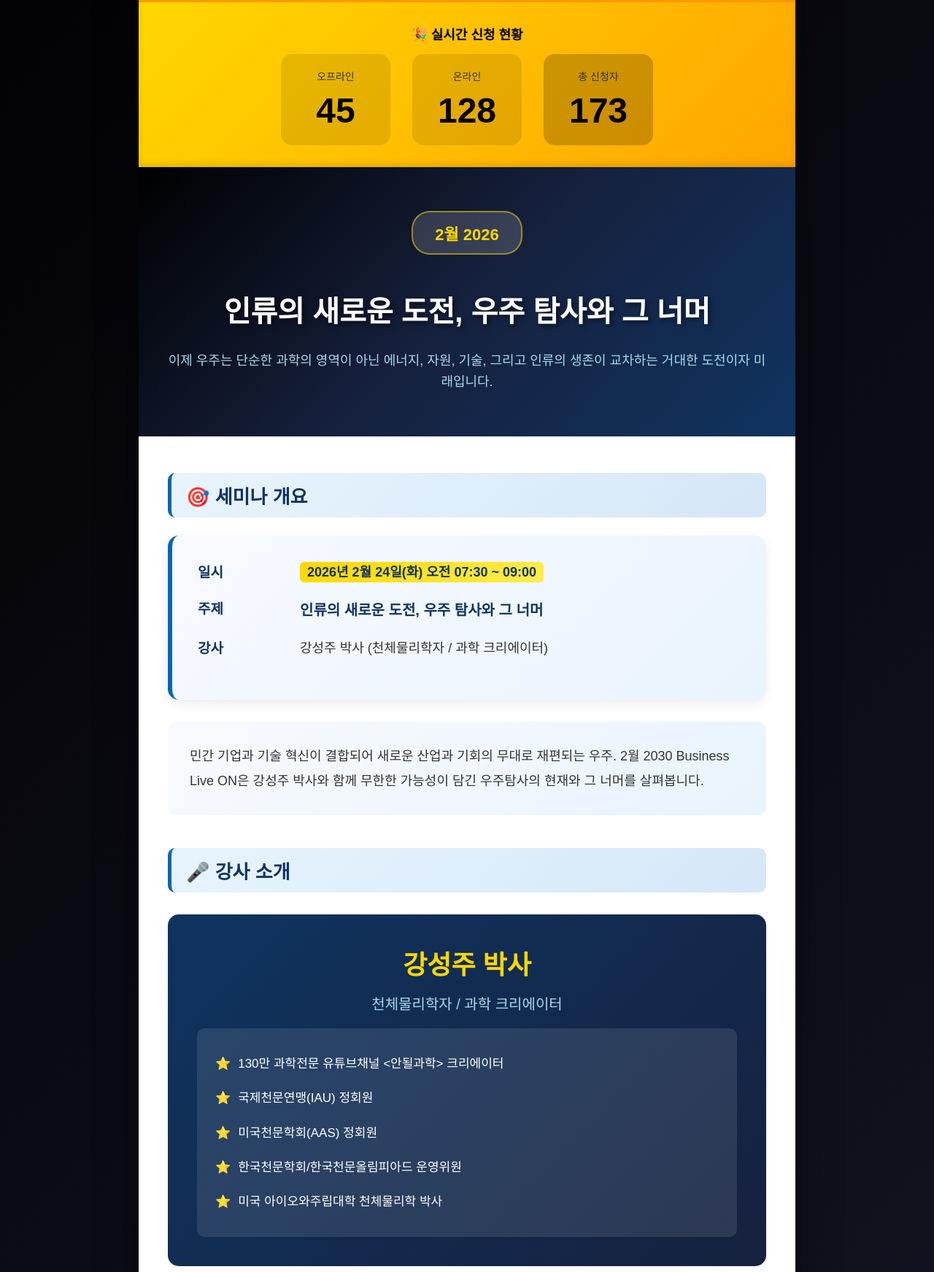
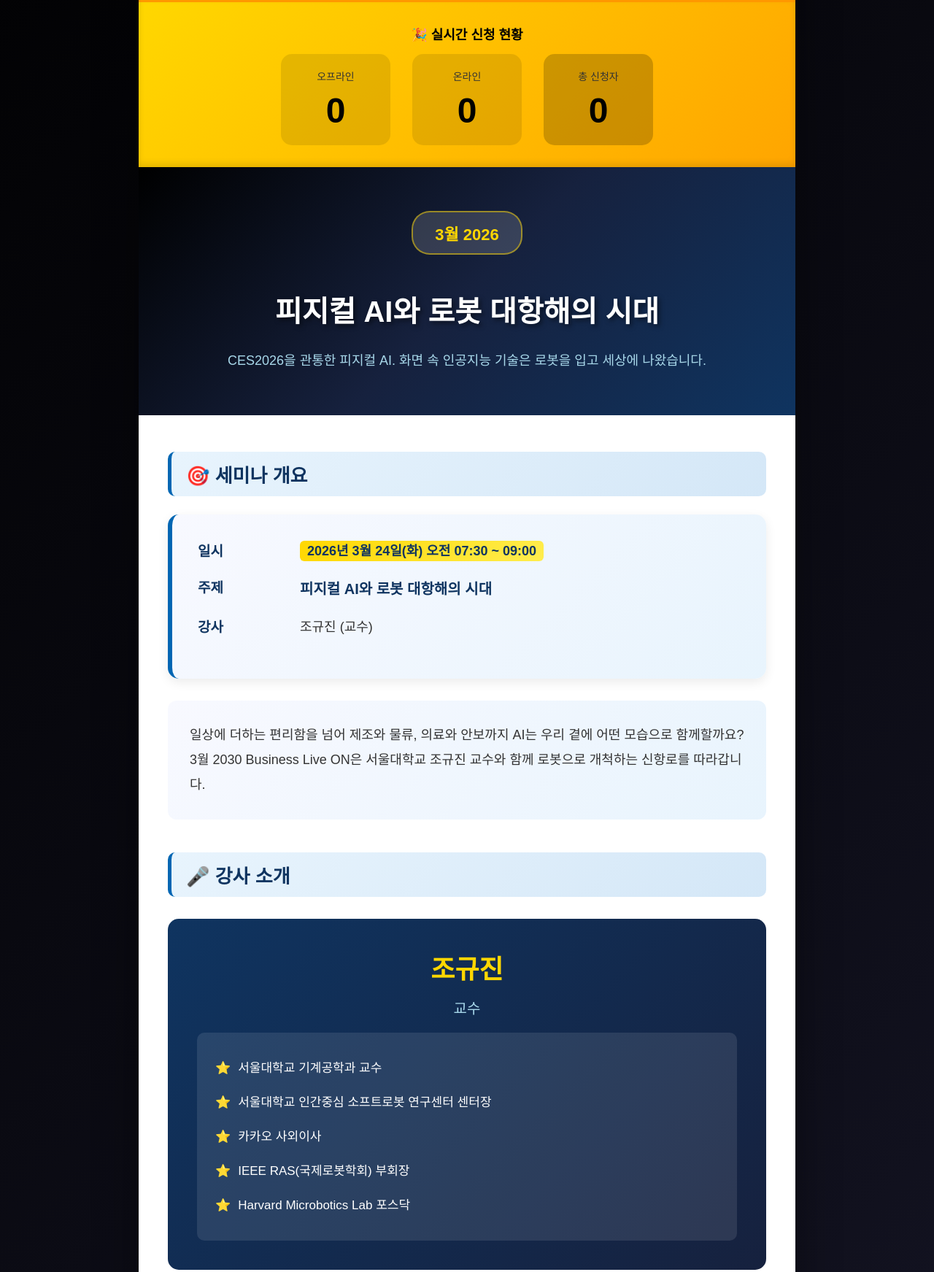
Before and after one commit to jbebakPark/blo-seminar-2026, a website: page index.html in a window 1280 px wide. Shown: the part 478-2221 px from the top of the page at 73% size. Drawn offline with Linux system fonts and the light colour scheme.

Commit message:
3월 행사 업데이트: 피지컬 AI와 로봇 대항해의 시대 (조규진 교수)

```diff
--- a/data/current.json
+++ b/data/current.json
@@ -1,7 +1,7 @@
 {
-  "currentSeminarId": "2026-02",
-  "currentDataFile": "data/seminars/2026-02.json",
-  "lastUpdated": "2026-02-01T10:00:00Z",
+  "currentSeminarId": "2026-03",
+  "currentDataFile": "data/seminars/data-2026-03.json",
+  "lastUpdated": "2026-03-12T21:30:00Z",
   "version": "1.0.0",
   "status": "active"
 }
--- a/data/seminars/data-2026-03.json
+++ b/data/seminars/data-2026-03.json
@@ -3,18 +3,23 @@
   "monthName": "3월",
   "date": "2026-03-24",
   "seminar": {
-    "title": "인간과 로봇이 함께하는 미래",
-    "subtitle": "AI와 로봇 기술의 발전이 우리 삶과 사회에 가져올 변화를 탐구합니다.",
+    "title": "피지컬 AI와 로봇 대항해의 시대",
+    "subtitle": "CES2026을 관통한 피지컬 AI. 화면 속 인공지능 기술은 로봇을 입고 세상에 나왔습니다.",
     "date": "2026년 3월 24일(화)",
     "time": "오전 07:30 ~ 09:00",
+    "rebroadcast": "낭일 재방송 20:00~22:00",
     "speaker": {
-      "name": "강연자 미정",
-      "title": "로봇공학 전문가",
+      "name": "조규진",
+      "title": "교수",
       "credentials": [
-        "자세한 정보는 추후 공지 예정"
+        "서울대학교 기계공학과 교수",
+        "서울대학교 인간중심 소프트로봇 연구센터 센터장",
+        "카카오 사외이사",
+        "IEEE RAS(국제로봇학회) 부회장",
+        "Harvard Microbotics Lab 포스닥"
       ]
     },
-    "description": "AI와 로봇 기술의 발전이 우리 삶과 산업 현장에 가져올 혁신적인 변화를 살펴봅니다."
+    "description": "일상에 더하는 편리함을 넘어 제조와 물류, 의료와 안보까지 AI는 우리 곁에 어떤 모습으로 함께할까요? 3월 2030 Business Live ON은 서울대학교 조규진 교수와 함께 로봇으로 개척하는 신항로를 따라갑니다."
   },
   "registration": {
     "offline": {
@@ -33,15 +38,15 @@
     },
     "online": {
       "title": "온라인 강연 시청",
-      "startDate": "2/28(금) 14시 이후 신청 가능",
+      "startDate": "신청: www.samsung2030blo.com 접속 > 강연 신청",
       "watchTime": "2026.3.24(화) 오전 7:30~9:00",
-      "accessTime": "7:15분부터 접속 가능",
+      "accessTime": "PC/모바일 모두 접속 가능",
       "website": "www.samsung2030blo.com",
       "steps": [
-        "www.samsung2030blo.com 접속 > 신청",
-        "1회 신청 시 26년 12월까지 시청 가능",
-        "www.samsung2030blo.com 접속 > ID 입력",
-        "ID : D-4일 문자 안내 예정"
+        "www.samsung2030blo.com 접속 > 강연 신청",
+        "1회 신청으로 26년 12월까지 시청 가능",
+        "www.samsung2030blo.com 접속 > 강연 입장",
+        "PC/모바일 모두 접속 가능"
       ]
     }
   },
@@ -54,7 +59,7 @@
     {
       "icon": "🎥",
       "title": "실시간 온라인 참여",
-      "description": "어디서나 편하게 실시간 시청 가능"
+      "description": "PC/모바일 어디서나 편하게 실시간 시청 가능"
     },
     {
       "icon": "🤝",
@@ -63,7 +68,7 @@
     },
     {
       "icon": "📅",
-      "title": "연간 세미나 우선권",
+      "title": "연간 세미나 시청권",
       "description": "1회 신청으로 26년 12월까지 시청"
     }
   ],
--- a/index.html
+++ b/index.html
@@ -942,9 +942,9 @@
         }
 
         // 현재 표시할 데이터 파일 (Firebase 미사용시)
-        // const CURRENT_DATA_FILE = 'data-2026-02.json';
-        const CURRENT_DATA_FILE = 'data/seminars/data-2026-02.json';
-        const CURRENT_SEMINAR_ID = '2026-02';
+        // const CURRENT_DATA_FILE = 'data-2026-03.json';
+        const CURRENT_DATA_FILE = 'data/seminars/data-2026-03.json';
+        const CURRENT_SEMINAR_ID = '2026-03';
 
         let counterUnsubscribe = null;
 
@@ -975,7 +975,7 @@
                 console.error('데이터 로드 실패:', error);
                 document.getElementById('loading').innerHTML =
                     '데이터를 불러오는데 실패했습니다.<br><br>' +
-                    '로컬 테스트 모드: data-2026-02.json 파일이 필요합니다.';
+                    '로컬 테스트 모드: data-2026-03.json 파일이 필요합니다.';
             }
         }
 
@@ -1004,7 +1004,7 @@
                 updateCounterDisplay(data.offline, data.online, data.total);
             } else {
                 // 초기값
-                updateCounterDisplay(45, 128, 173);
+                updateCounterDisplay(0, 0, 0);
             }
         }
 
```
Also changed, not shown: data/schedule-2026.json (+40 -15 lines), 1 other file.
